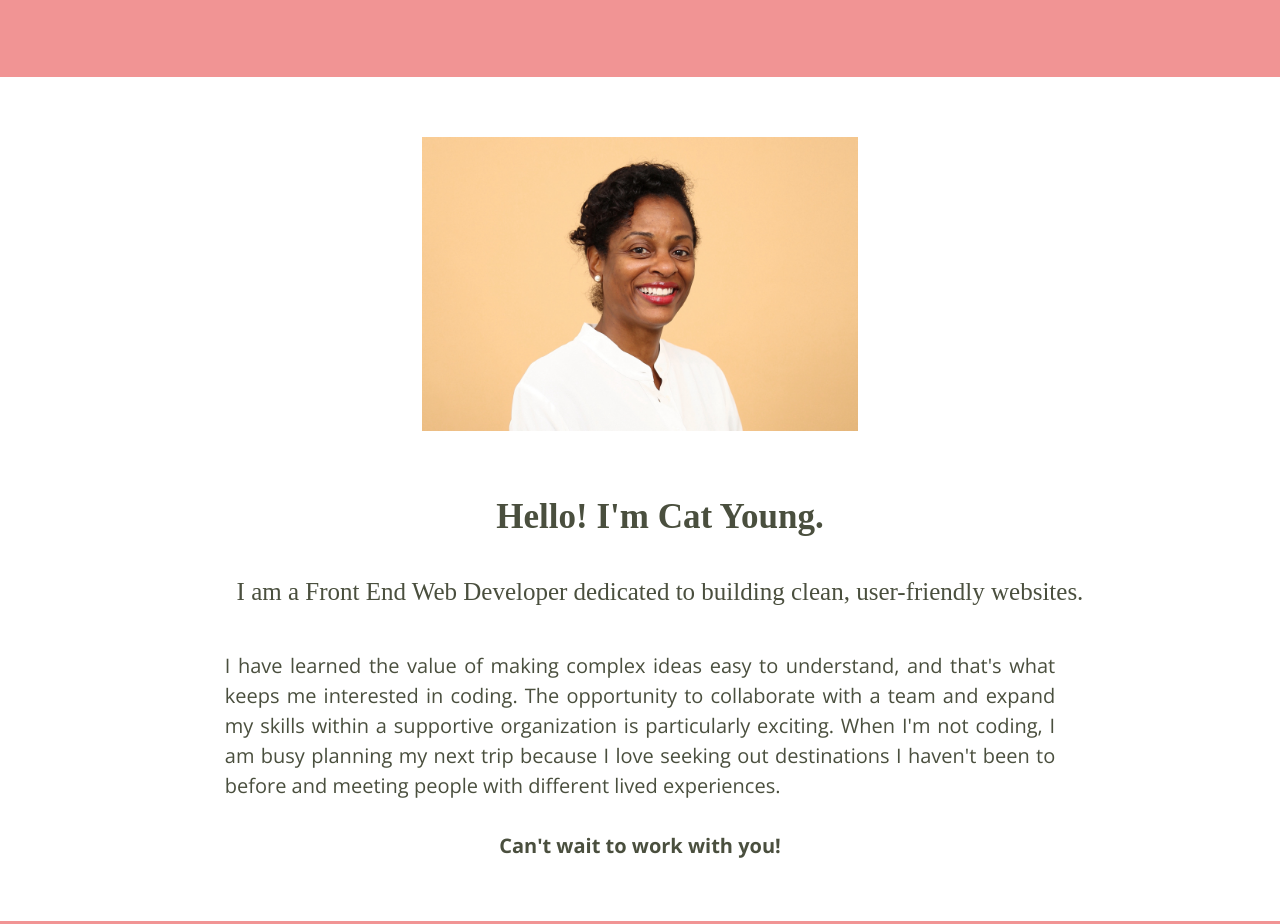
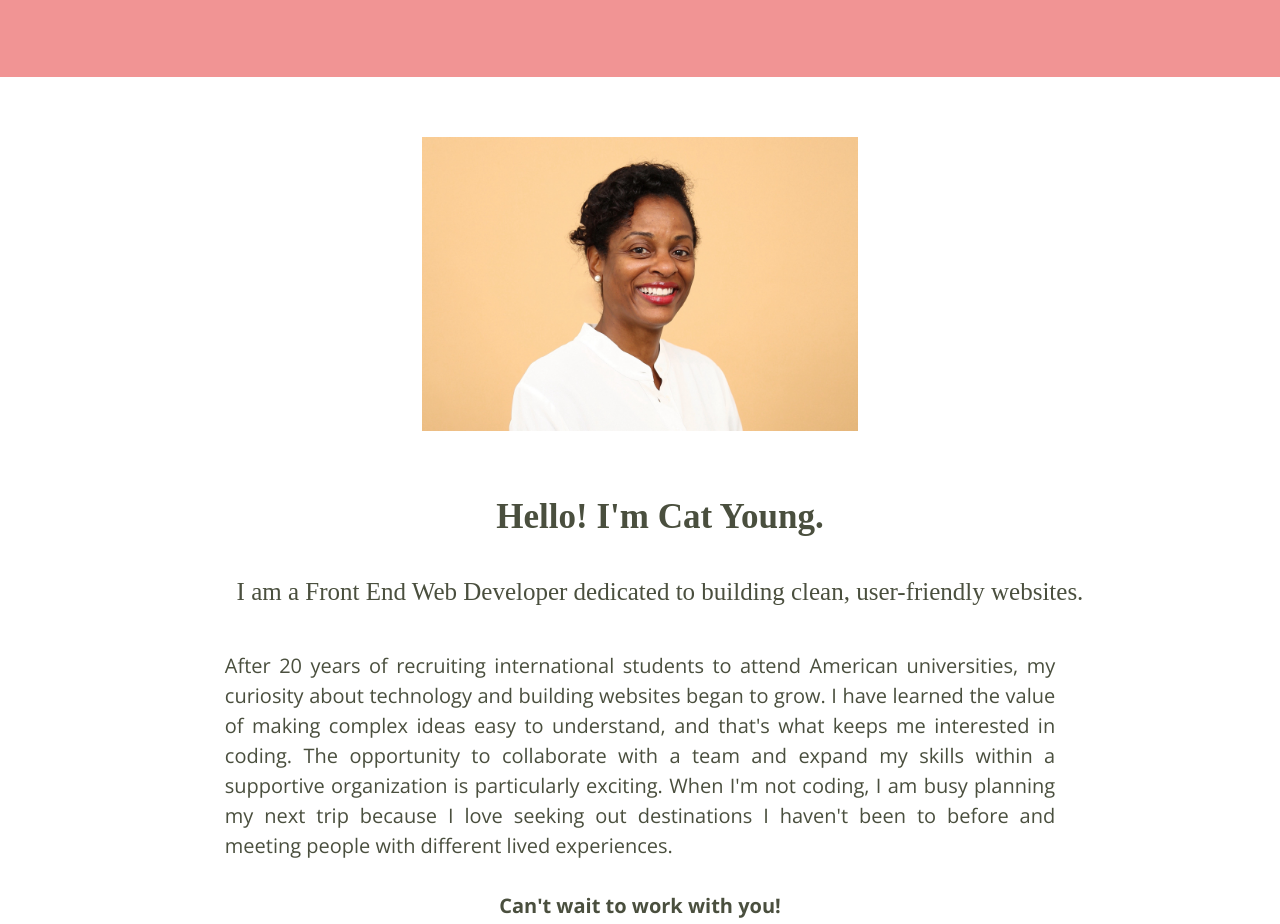
Before and after one commit to CatYoung018/Cat-Young-Dev, a website built with webpack: page index.html in a window 1280 px wide. Shown: the part 3920-4844 px from the top of the page. Built offline with nearby package versions, Linux system fonts and the light colour scheme; files whose address does not match are found by name; a web font is replaced by a local one.

Commit message:
Updated profile-image and about section

```diff
--- a/index.html
+++ b/index.html
@@ -180,12 +180,12 @@
       <div class="content-wrapper">
         <div class="about-content-wrapper">
           <figure>
-            <img src="img/Catpeach.jpeg" alt id="profile-image">
+            <img src="img/Catpeach-edit.jpg" alt id="profile-image">
           </figure>
           <div class="about-info">
             <h3>Hello! I'm Cat Young.</h3>
             <h4>I am a Front End Web Developer dedicated to building clean, user-friendly websites.</h4>
-            <p class="about-text">I have learned the value of making complex ideas easy to understand, and that's what keeps me interested in coding. The opportunity to collaborate with a team and expand my skills within a supportive organization is particularly exciting. When I'm not coding, I am busy planning my next trip because I love seeking out destinations I haven't been to before and meeting people with different lived experiences.
+            <p class="about-text">After 20 years of recruiting international students to attend American universities, my curiosity about technology and building websites began to grow. I have learned the value of making complex ideas easy to understand, and that's what keeps me interested in coding. The opportunity to collaborate with a team and expand my skills within a supportive organization is particularly exciting. When I'm not coding, I am busy planning my next trip because I love seeking out destinations I haven't been to before and meeting people with different lived experiences.
             </p>
             <p><span>Can't wait to work with you!</span></p>
           </div>
```
Also changed, not shown: img/Catpeach-edit.jpg (added), img/Catpeach.jpeg (deleted).
